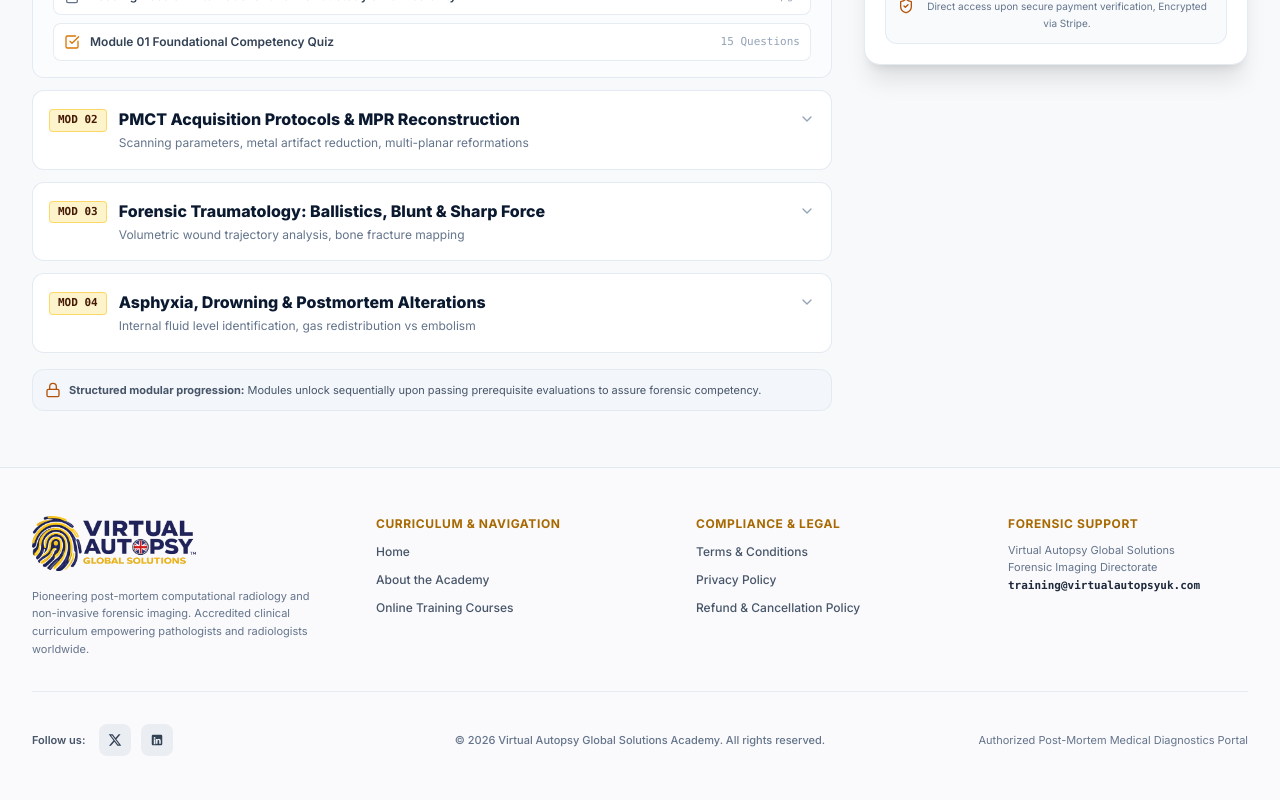
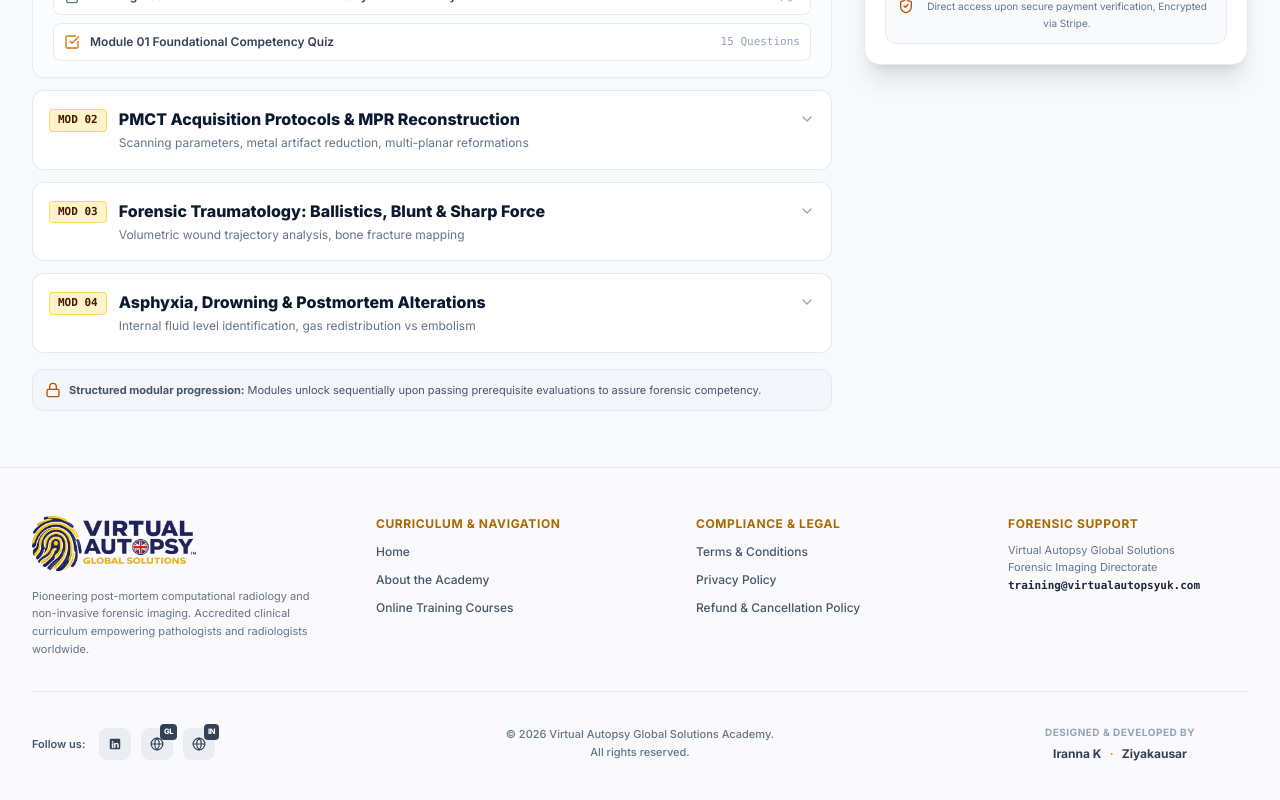
Before and after one commit to shivanand-vn/Virtual-Autopsy-Training, a React (Vite) app in the folder frontend/: page / in a window 1280 px wide. Shown: the part 1290-2090 px from the top of the page. Built offline with nearby package versions, Linux system fonts and the light colour scheme; no server answers.

Commit message:
feat(footer): add website links, update copyright, and add animated team portfolio slider

```diff
--- /dev/null
+++ b/frontend/src/components/common/TeamNamesSlider.tsx
@@ -0,0 +1,189 @@
+import React, { useState, useEffect } from 'react';
+
+export interface TeamMember {
+  name: string;
+  portfolioUrl: string;
+}
+
+export interface TeamPair {
+  id: number;
+  member1: TeamMember;
+  member2: TeamMember;
+}
+
+/**
+ * Team Members Portfolio Configuration
+ * Update individual portfolio URLs here as they become available.
+ */
+export const TEAM_MEMBERS: TeamMember[] = [
+  {
+    name: 'Nandeesh MN',
+    portfolioUrl: 'https://nandeeshmn.vercel.app/',
+  },
+  {
+    name: 'ShivanandVN',
+    portfolioUrl: 'https://shivanandvn.vercel.app/',
+  },
+  {
+    name: 'Iranna K',
+    portfolioUrl: 'PORTFOLIO_URL_3',
+  },
+  {
+    name: 'Ziyakausar',
+    portfolioUrl: 'https://ziyakausar07.github.io/ziyakausar-portfolio/',
+  },
+  {
+    name: 'MD Rizwan',
+    portfolioUrl: 'PORTFOLIO_URL_5',
+  },
+  {
+    name: 'Vikram G',
+    portfolioUrl: 'https://vikramgudihalportfolio.vercel.app',
+  },
+];
+
+export const TEAM_PAIRS: TeamPair[] = [
+  { id: 0, member1: TEAM_MEMBERS[0], member2: TEAM_MEMBERS[1] },
+  { id: 1, member1: TEAM_MEMBERS[2], member2: TEAM_MEMBERS[3] },
+  { id: 2, member1: TEAM_MEMBERS[4], member2: TEAM_MEMBERS[5] },
+];
+
+export const TeamNamesSlider: React.FC = () => {
+  const [reducedMotion, setReducedMotion] = useState<boolean>(false);
+
+  useEffect(() => {
+    if (typeof window === 'undefined') return;
+    const mediaQuery = window.matchMedia('(prefers-reduced-motion: reduce)');
+    setReducedMotion(mediaQuery.matches);
+
+    const handler = (e: MediaQueryListEvent) => {
+      setReducedMotion(e.matches);
+    };
+
+    mediaQuery.addEventListener('change', handler);
+    return () => mediaQuery.removeEventListener('change', handler);
+  }, []);
+
+  const handleLinkClick = (e: React.MouseEvent<HTMLAnchorElement>, url: string) => {
+    // If url is a placeholder, prevent broken navigation
+    if (!url || url.startsWith('PORTFOLIO_URL_')) {
+      e.preventDefault();
+    }
+  };
+
+  const renderMemberLink = (member: TeamMember) => {
+    const isPlaceholder = !member.portfolioUrl || member.portfolioUrl.startsWith('PORTFOLIO_URL_');
+    return (
+      <a
+        href={isPlaceholder ? '#' : member.portfolioUrl}
+        target={isPlaceholder ? undefined : '_blank'}
+        rel={isPlaceholder ? undefined : 'noopener noreferrer'}
+        onClick={(e) => handleLinkClick(e, member.portfolioUrl)}
+        className="text-slate-700 hover:text-amber-700 hover:underline underline-offset-2 transition-all focus:outline-none focus-visible:ring-1 focus-visible:ring-amber-500 rounded px-0.5 cursor-pointer font-bold inline-block"
+        title={isPlaceholder ? `${member.name}` : `View ${member.name}'s Portfolio`}
+        aria-label={isPlaceholder ? `${member.name}` : `View ${member.name}'s Portfolio`}
+      >
+        {member.name}
+      </a>
+    );
+  };
+
+  return (
+    <div className="team-slider-container flex flex-col items-center justify-center text-center group/slider">
+      {/* Stationary Heading */}
+      <span className="text-[10px] font-bold uppercase tracking-wider text-slate-400 mb-1 select-none">
+        Designed &amp; Developed By
+      </span>
+
+      {/* Sliding Names Viewport Container */}
+      <div
+        className="relative w-64 max-w-full h-5 overflow-hidden"
+        aria-label="Development team members"
+      >
+        {reducedMotion ? (
+          // Accessible stationary fallback when reduced motion is requested
+          <div className="w-full h-full flex items-center justify-center text-xs font-bold text-slate-700">
+            {renderMemberLink(TEAM_PAIRS[0].member1)}
+            <span className="text-amber-500 font-extrabold mx-1.5 select-none" aria-hidden="true">
+              ·
+            </span>
+            {renderMemberLink(TEAM_PAIRS[0].member2)}
+          </div>
+        ) : (
+          // Continuous seamless right-to-left slide animation
+          <>
+            <style>{`
+              @keyframes teamPairSlide {
+                0% {
+                  transform: translateX(0%);
+                  opacity: 1;
+                  pointer-events: auto;
+                }
+                28.15% {
+                  transform: translateX(0%);
+                  opacity: 1;
+                  pointer-events: auto;
+                }
+                33.33% {
+                  transform: translateX(-105%);
+                  opacity: 0;
+                  pointer-events: none;
+                }
+                33.34% {
+                  transform: translateX(105%);
+                  opacity: 0;
+                  pointer-events: none;
+                }
+                94.81% {
+                  transform: translateX(105%);
+                  opacity: 0;
+                  pointer-events: none;
+                }
+                100% {
+                  transform: translateX(0%);
+                  opacity: 1;
+                  pointer-events: auto;
+                }
+              }
+
+              .team-pair-anim-0 {
+                animation: teamPairSlide 13.5s cubic-bezier(0.4, 0, 0.2, 1) infinite;
+                animation-delay: 0s;
+              }
+
+              .team-pair-anim-1 {
+                animation: teamPairSlide 13.5s cubic-bezier(0.4, 0, 0.2, 1) infinite;
+                animation-delay: -9.0s;
+              }
+
+              .team-pair-anim-2 {
+                animation: teamPairSlide 13.5s cubic-bezier(0.4, 0, 0.2, 1) infinite;
+                animation-delay: -4.5s;
+              }
+
+              /* Pause sliding smoothly on hover so user can easily read and click links */
+              .team-slider-container:hover .team-pair-anim-0,
+              .team-slider-container:hover .team-pair-anim-1,
+              .team-slider-container:hover .team-pair-anim-2 {
+                animation-play-state: paused;
+              }
+            `}</style>
+
+            {TEAM_PAIRS.map((pair, idx) => (
+              <div
+                key={pair.id}
+                className={`absolute inset-0 w-full h-full flex items-center justify-center text-xs font-bold text-slate-700 whitespace-nowrap will-change-transform team-pair-anim-${idx}`}
+              >
+                {renderMemberLink(pair.member1)}
+                <span className="text-amber-500 font-extrabold mx-1.5 select-none" aria-hidden="true">
+                  ·
+                </span>
+                {renderMemberLink(pair.member2)}
+              </div>
+            ))}
+          </>
+        )}
+      </div>
+    </div>
+  );
+};
--- a/frontend/src/pages/public/LandingPage.tsx
+++ b/frontend/src/pages/public/LandingPage.tsx
@@ -1,6 +1,7 @@
 import React, { useState, useEffect } from 'react';
 import { Link, useNavigate } from 'react-router-dom';
 import {
+  Globe,
   BookOpen,
   CheckCircle,
   CheckSquare,
@@ -15,6 +16,7 @@ import {
   ShieldCheck,
   Laptop
 } from 'lucide-react';
+import { TeamNamesSlider } from '../../components/common/TeamNamesSlider';
 import { useCourse } from '../../context/CourseContext';
 import { useAuth } from '../../context/AuthContext';
 import { getAuthToken, getStoredUser } from '../../lib/api';
@@ -572,38 +574,74 @@ export const LandingPage: React.FC = () => {
             {/* Left: Social Media Follow Us Icons */}
             <div className="flex items-center justify-center md:justify-start space-x-2.5">
               <span className="text-[11px] font-semibold text-slate-600 mr-1">Follow us:</span>
+              {/* LinkedIn Link */}
               <a
-                href="https://x.com"
-                target="_blank"
-                rel="noopener noreferrer"
-                aria-label="X (formerly Twitter)"
-                className="w-8 h-8 rounded-lg bg-slate-200/70 hover:bg-slate-900 hover:text-white text-slate-700 transition-colors flex items-center justify-center shadow-2xs"
-              >
-                <svg className="w-3.5 h-3.5 fill-current" viewBox="0 0 24 24">
-                  <path d="M18.244 2.25h3.308l-7.227 8.26 8.502 11.24H16.17l-5.214-6.817L4.99 21.75H1.68l7.73-8.835L1.254 2.25H8.08l4.713 6.231zm-1.161 17.52h1.833L7.084 4.126H5.117z" />
-                </svg>
-              </a>
-              <a
-                href="https://linkedin.com"
+                href="https://www.linkedin.com/company/virtualautopsysolutionsukltd/"
                 target="_blank"
                 rel="noopener noreferrer"
                 aria-label="LinkedIn"
-                className="w-8 h-8 rounded-lg bg-slate-200/70 hover:bg-[#0A66C2] hover:text-white text-slate-700 transition-colors flex items-center justify-center shadow-2xs"
+                className="relative group w-8 h-8 rounded-lg bg-slate-200/70 hover:bg-[#0A66C2] hover:text-white text-slate-700 transition-colors flex items-center justify-center shadow-2xs"
               >
                 <svg className="w-3.5 h-3.5 fill-current" viewBox="0 0 24 24">
                   <path d="M19 3a2 2 0 0 1 2 2v14a2 2 0 0 1-2 2H5a2 2 0 0 1-2-2V5a2 2 0 0 1 2-2h14m-.5 15.5v-5.3a3.26 3.26 0 0 0-3.26-3.26c-.85 0-1.84.52-2.28 1.3v-1.11h-2.79v8.37h2.79v-4.93c0-.77.62-1.4 1.39-1.4a1.4 1.4 0 0 1 1.4 1.4v4.93h2.75M6.46 10.9v8.37H9.25V10.9H6.46M7.86 6.78a1.62 1.62 0 1 0 0 3.24 1.62 1.62 0 0 0 0-3.24z" />
                 </svg>
+                {/* Top Tooltip */}
+                <span className="absolute bottom-full mb-1.5 left-1/2 -translate-x-1/2 pointer-events-none opacity-0 group-hover:opacity-100 transition-opacity duration-150 z-30 bg-[#0A192F] text-white text-[10px] font-semibold py-0.5 px-2 rounded-md shadow-md whitespace-nowrap">
+                  LinkedIn
+                  <span className="absolute top-full left-1/2 -translate-x-1/2 border-4 border-transparent border-t-[#0A192F]" />
+                </span>
+              </a>
+
+              {/* Global Website Link */}
+              <a
+                href="https://www.virtualautopsyglobal.com"
+                target="_blank"
+                rel="noopener noreferrer"
+                aria-label="Virtual Autopsy Global Website"
+                className="relative group w-8 h-8 rounded-lg bg-slate-200/70 hover:bg-[#0A192F] hover:text-white text-slate-700 transition-colors flex items-center justify-center shadow-2xs"
+              >
+                <Globe className="w-3.5 h-3.5" />
+                {/* Top Badge */}
+                <span className="absolute -top-1 -right-1 text-[7.5px] font-black tracking-tight px-1 py-0.2 rounded bg-slate-700 text-white group-hover:bg-amber-400 group-hover:text-slate-950 transition-colors shadow-2xs">
+                  GL
+                </span>
+                {/* Top Tooltip */}
+                <span className="absolute bottom-full mb-1.5 left-1/2 -translate-x-1/2 pointer-events-none opacity-0 group-hover:opacity-100 transition-opacity duration-150 z-30 bg-[#0A192F] text-white text-[10px] font-semibold py-0.5 px-2 rounded-md shadow-md whitespace-nowrap">
+                  Virtual Autopsy Global
+                  <span className="absolute top-full left-1/2 -translate-x-1/2 border-4 border-transparent border-t-[#0A192F]" />
+                </span>
+              </a>
+
+              {/* India Website Link */}
+              <a
+                href="https://virtualautopsyindia.com"
+                target="_blank"
+                rel="noopener noreferrer"
+                aria-label="Virtual Autopsy India Website"
+                className="relative group w-8 h-8 rounded-lg bg-slate-200/70 hover:bg-[#0A192F] hover:text-white text-slate-700 transition-colors flex items-center justify-center shadow-2xs"
+              >
+                <Globe className="w-3.5 h-3.5" />
+                {/* Top Badge */}
+                <span className="absolute -top-1 -right-1 text-[7.5px] font-black tracking-tight px-1 py-0.2 rounded bg-slate-700 text-white group-hover:bg-amber-400 group-hover:text-slate-950 transition-colors shadow-2xs">
+                  IN
+                </span>
+                {/* Top Tooltip */}
+                <span className="absolute bottom-full mb-1.5 left-1/2 -translate-x-1/2 pointer-events-none opacity-0 group-hover:opacity-100 transition-opacity duration-150 z-30 bg-[#0A192F] text-white text-[10px] font-semibold py-0.5 px-2 rounded-md shadow-md whitespace-nowrap">
+                  Virtual Autopsy India
+                  <span className="absolute top-full left-1/2 -translate-x-1/2 border-4 border-transparent border-t-[#0A192F]" />
+                </span>
               </a>
             </div>
 
             {/* Center: Copyright Notice */}
-            <div className="text-center font-medium">
-              <span>© 2026 Virtual Autopsy Global Solutions Academy. All rights reserved.</span>
+            <div className="text-center font-medium leading-relaxed">
+              <div>© 2026 Virtual Autopsy Global Solutions Academy.</div>
+              <div>All rights reserved.</div>
             </div>
 
-            {/* Right: Diagnostics Portal Text */}
-            <div className="text-right hidden md:block text-slate-500">
-              <span>Authorized Post-Mortem Medical Diagnostics Portal</span>
+            {/* Right: Designed & Developed By Animated Team Names */}
+            <div className="flex items-center justify-center md:justify-end">
+              <TeamNamesSlider />
             </div>
           </div>
 
```
